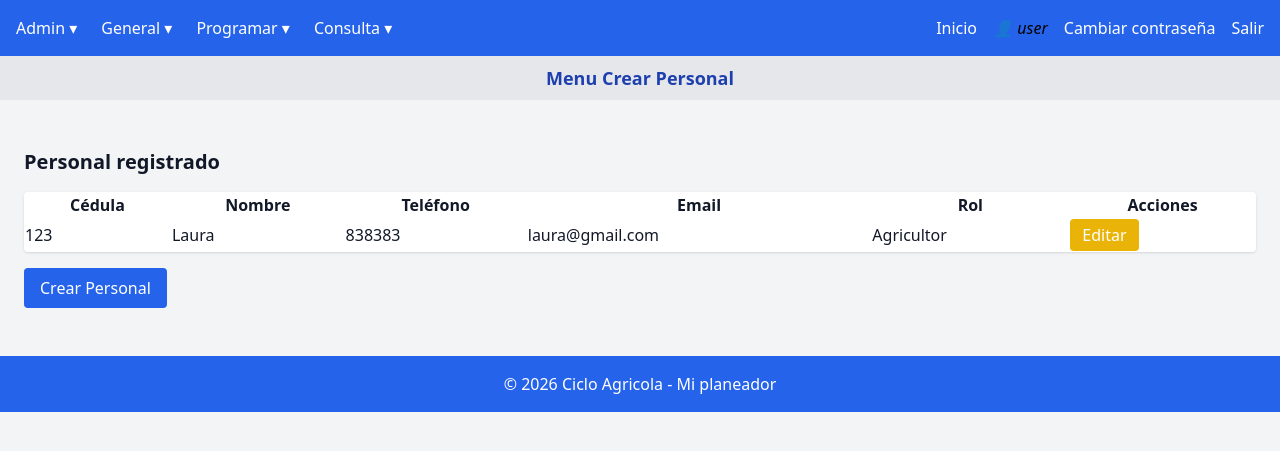
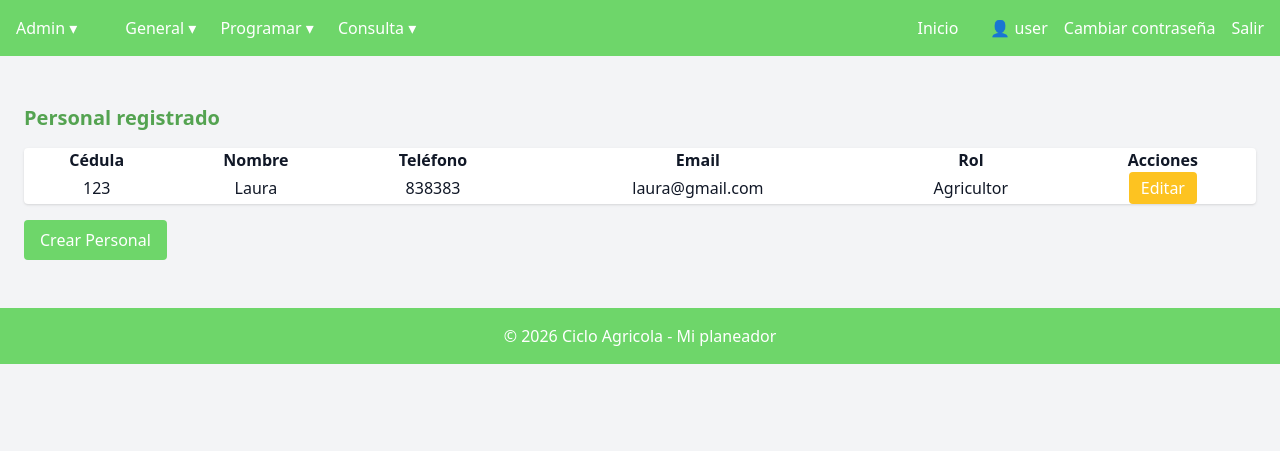
Before and after one commit to jpatarroyos/Ciclo-Agricola, a Django app: page /crear_personal/ in a window 1280 px wide. Shown: the top 451 px of the page. Run offline with Django 5.2, Linux system fonts and the light colour scheme; a user stored in the database is signed in; data comes from the database, SQL or seed files in the repository; both versions use the stored data as it was after the commit; style sheets or scripts are compiled from the project's sources; some libraries are stand-ins or nearby versions.

Commit message:
Color variables added. Changed the colors of some pages and their distribution. The logo was changed as well.

```diff
--- a/managecultivo/static/css/style.css
+++ b/managecultivo/static/css/style.css
@@ -1,3 +1,20 @@
 .share-font {
   font-family: 'Share Tech Mono', monospace;
 }
+
+/*Paleta de colores*/
+
+@import "tailwindcss";
+
+@theme {
+  --color-primary: var(--primary);
+  --color-secondary: var(--secondary);
+}
+
+:root {
+  --primary: #6ed66a;
+  --secondary: #ffffff;
+  --focus: #54a351;
+  --edit: #fdc321;
+  --editFocus: #e0ac1d;
+}
--- a/managecultivo/templates/base.html
+++ b/managecultivo/templates/base.html
@@ -15,13 +15,15 @@
 
     <!-- Navbar -->
      {% block navbar %}
-    <nav class="bg-blue-600 p-4 text-white flex justify-between">
-        <ul class="flex space-x-4">
+    <nav class="bg-[var(--primary)] p-4 text-[var(--secondary)] flex px-5">
+        <ul class="flex space-x-4 justify-between w-full items-center">
             {% if user.is_authenticated %}
                 <li><a href="{% url 'logout' %}" class="hover:underline">Salir</a></li>
             {% else %}
-                <li><a href="{% url 'home' %}" class="hover:underline">Inicio</a></li>
-                <li><a href="{% url 'login' %}" class="hover:underline">Login</a></li>
+                <li><a href="{% url 'home' %}" class="hover:underline">
+                    <img src="{% static 'assets/img/logo.png' %}" alt="Logo" class="w-[80px]">
+                </a></li>
+                <li><a href="{% url 'login' %}" class="hover:underline font-bold">Login</a></li>
             {% endif %}
         </ul>
     </nav>
@@ -33,7 +35,7 @@
     </div>
 
     <!-- Footer -->
-    <footer class="bg-blue-600 text-white text-center p-4 mt-6">
+    <footer class="bg-[var(--primary)] text-[var(--secondary)] text-center p-4 mt-6">
         <p>© 2026 Ciclo Agricola - Mi planeador</p>
     </footer>
 
--- a/managecultivo/templates/base_dashboard.html
+++ b/managecultivo/templates/base_dashboard.html
@@ -3,40 +3,40 @@
 {% load static %}
 
 {% block navbar %}
-<nav class="bg-blue-600 p-4 text-white flex justify-between">
+<nav class="bg-[var(--primary)] p-4 text-[var(--secondary)] p-4 flex justify-between">
   <ul class="flex space-x-6">
     {% if user.is_authenticated %}
         <!-- Menú privado según grupo -->
         {% if user|has_group:"Administrador" %}
             <li class="group relative">
                 <span class="cursor-pointer">Admin ▾</span>
-                <ul class="absolute hidden group-hover:block bg-blue-700 p-2 rounded">
-                    <li><a href="{% url 'crear_usuario' %}" class="block whitespace-nowrap px-2 py-1 hover:bg-blue-800">Crear Usuarios</a></li>
+                <ul class="absolute hidden group-hover:block bg-[var(--focus)] p-2 rounded">
+                    <li><a href="{% url 'crear_usuario' %}" class="block whitespace-nowrap px-2 py-1 hover:bg-[var(--primary)]">Crear Usuarios</a></li>
                 </ul>
             </li>
             <!-- Menú Cultivo -->
             <li class="group relative">
                 <span class="cursor-pointer">General ▾</span>
-                <ul class="absolute hidden group-hover:block bg-blue-700 p-2 rounded">
-                    <li><a href="#" class="block whitespace-nowrap px-2 py-1 hover:bg-blue-800">Crear Cultivo / Actividad / insumo</a></li>
-                    <li><a href="#" class="block whitespace-nowrap px-2 py-1 hover:bg-blue-800">Compra insumo</a></li>
-                    <li><a href="{% url 'crear_personal' %}" class="block whitespace-nowrap px-2 py-1 hover:bg-blue-800">Crer Personal</a></li>
-                    <li><a href="{% url 'crear_zonaagricola' %}" class="block whitespace-nowrap px-2 py-1 hover:bg-blue-800">Crear zona Agricola</a></li>
+                <ul class="absolute hidden group-hover:block bg-[var(--focus)] p-2 rounded">
+                    <li><a href="#" class="block whitespace-nowrap px-2 py-1 hover:bg-[var(--primary)]">Crear Cultivo / Actividad / insumo</a></li>
+                    <li><a href="#" class="block whitespace-nowrap px-2 py-1 hover:bg-[var(--primary)]">Compra insumo</a></li>
+                    <li><a href="{% url 'crear_personal' %}" class="block whitespace-nowrap px-2 py-1 hover:bg-[var(--primary)]">Crer Personal</a></li>
+                    <li><a href="{% url 'crear_zonaagricola' %}" class="block whitespace-nowrap px-2 py-1 hover:bg-[var(--primary)]">Crear zona Agricola</a></li>
                 </ul>
             </li>
             <!-- Menú programar -->
             <li class="group relative">
                 <span class="cursor-pointer">Programar ▾</span>
-                <ul class="absolute hidden group-hover:block bg-blue-700 p-2 rounded">
-                    <li><a href="#" class="block whitespace-nowrap px-2 py-1 hover:bg-blue-800">Crear Ciclo</a></li>
+                <ul class="absolute hidden group-hover:block bg-[var(--focus)] p-2 rounded">
+                    <li><a href="#" class="block whitespace-nowrap px-2 py-1 hover:bg-[var(--primary)]">Crear Ciclo</a></li>
                 </ul>
             </li>
             <!-- Menú  -->
             <li class="group relative">
                 <span class="cursor-pointer">Consulta ▾</span>
-                <ul class="absolute hidden group-hover:block bg-blue-700 p-2 rounded">
-                    <li><a href="#" class="block whitespace-nowrap px-2 py-1 hover:bg-blue-800">Consultar clima</a></li>
-                    <li><a href="#" class="block whitespace-nowrap px-2 py-1 hover:bg-blue-800">Consultar calendario x ciclo</a></li>
+                <ul class="absolute hidden group-hover:block bg-[var(--focus)] p-2 rounded">
+                    <li><a href="#" class="block whitespace-nowrap px-2 py-1 hover:bg-[var(--primary)]">Consultar clima</a></li>
+                    <li><a href="#" class="block whitespace-nowrap px-2 py-1 hover:bg-[var(--primary)]">Consultar calendario x ciclo</a></li>
                 </ul>
             </li>
 
@@ -45,17 +45,17 @@
   </ul>
   <ul class="flex space-x-4">
     {% if user.is_authenticated %}
-        <li><a href="{% url 'bienvenida' %}" class="hover:underline">Inicio</a></li>
-        <li class="text-m italic text-black">👤 {{ user.username }}</li>
+        <li><a href="{% url 'bienvenida' %}" class="hover:underline ">Inicio</a></li>
+        <li class="text-m text-[var(--secondary)]">👤 {{ user.username }}</li>
         <li><a href="{% url 'password_change' %}" class="hover:underline">Cambiar contraseña</a></li>
         <li><a href="{% url 'logout' %}" class="hover:underline">Salir</a></li>
     {% endif %}
   </ul>
 </nav>
 <!-- Sub-barra -->
-<div class="bg-gray-200 p-2 text-center text-lg font-semibold text-blue-800">
+<!-- <div class="bg-gray-200 p-2 text-center text-lg font-semibold text-blue-800">
   {% block subnavbar_title %}{% endblock %}
-</div>
+</div> -->
 {% endblock %}
 
 {% block content %}
--- a/managecultivo/templates/bienvenida.html
+++ b/managecultivo/templates/bienvenida.html
@@ -3,13 +3,13 @@
 
 {% block dashboard_content %}
 <div class="flex flex-col items-center justify-center h-screen text-center">
-    <h2 class="text-3xl font-bold mb-4">
+    <h2 class="text-3xl font-bold mb-4 text-[var(--primary)]">
         Hola {{ usuario.username }} !!
     </h2>
 
-  <img src="{% static 'img_agricola/logo_agricola.png' %}" alt="Logo" class="w-48 h-auto mx-auto">
+  <img src="{% static 'assets/img/logo.png' %}" alt="Logo" class="w-48 h-auto mx-auto">
 
-  <p class="text-lg mb-6">
+  <p class="text-lg mb-6 text-[var(--focus)]">
     Hoy es {{ fecha_hoy|date:"l j \\d\\e F \\d\\e Y" }}
   </p>
 </div>
--- a/managecultivo/templates/crear_personal.html
+++ b/managecultivo/templates/crear_personal.html
@@ -4,20 +4,27 @@
 
 {% block dashboard_content %}
 
-<h2 class="text-xl font-semibold mb-4">Personal registrado</h2>
-<table class="w-full bg-white shadow rounded">
-    <tr><th>Cédula</th><th>Nombre</th><th>Teléfono</th><th>Email</th><th>Rol</th><th>Acciones</th></tr>
+<h2 class="text-xl font-bold mb-4 text-[var(--focus)]">Personal registrado</h2>
+<table class="w-full bg-white shadow rounded text-center py-1">
+    <tr>
+        <th class="align-middle">Cédula</th>
+        <th class="align-middle">Nombre</th>
+        <th class="align-middle">Teléfono</th>
+        <th class="align-middle">Email</th>
+        <th class="align-middle">Rol</th>
+        <th class="align-middle">Acciones</th>
+    </tr>
     {% for persona in personas %}
-    <tr>
-        <td>{{ persona.id_cedula }}</td>
-        <td>{{ persona.nombre }}</td>
-        <td>{{ persona.telefono }}</td>
-        <td>{{ persona.email }}</td>
-        <td>{{ persona.rol }}</td>
-        <td>
+    <tr class="my-1">
+        <td class="align-middle">{{ persona.id_cedula }}</td>
+        <td class="align-middle">{{ persona.nombre }}</td>
+        <td class="align-middle">{{ persona.telefono }}</td>
+        <td class="align-middle">{{ persona.email }}</td>
+        <td class="align-middle">{{ persona.rol }}</td>
+        <td class="align-middle">
             <button type="button"
                     onclick="document.getElementById('modalEditar{{ persona.pk }}').classList.remove('hidden')"
-                    class="bg-yellow-500 text-white px-3 py-1 rounded">
+                    class="bg-[var(--edit)] hover:bg-[var(--editFocus)] text-[var(--secondary)] px-3 py-1 rounded">
                 Editar
             </button>
         </td>
@@ -29,7 +36,7 @@
 <div class="mt-4">
     <button type="button"
             onclick="document.getElementById('modalCrear').classList.remove('hidden')"
-            class="bg-blue-600 text-white px-4 py-2 rounded">
+            class="bg-[var(--primary)] hover:bg-[var(--focus)] text-[var(--secondary)] px-4 py-2 rounded">
         Crear Personal
     </button>
 </div>
@@ -55,8 +62,8 @@
         <option value="Recolector">Recolector</option>
         <option value="Varios">Varios</option>
       </select>
-      <button type="submit" name="crear_personal" class="bg-blue-600 text-white px-4 py-2 rounded">Guardar</button>
-      <button type="button" onclick="document.getElementById('modalCrear').classList.add('hidden')" class="bg-gray-400 text-white px-4 py-2 rounded">Cancelar</button>
+      <button type="submit" name="crear_personal" class="bg-blue-600 text-[var(--secondary)] px-4 py-2 rounded">Guardar</button>
+      <button type="button" onclick="document.getElementById('modalCrear').classList.add('hidden')" class="bg-gray-400 text-[var(--secondary)] px-4 py-2 rounded">Cancelar</button>
     </form>
   </div>
 </div>
@@ -84,7 +91,7 @@
         <option value="Recolector" {% if persona.rol == "Recolector" %}selected{% endif %}>Recolector</option>
         <option value="Varios" {% if persona.rol == "Varios" %}selected{% endif %}>Varios</option>
       </select>
-      <button type="submit" name="editar_personal" class="bg-yellow-500 text-white px-4 py-2 rounded">Guardar cambios</button>
+      <button type="submit" name="editar_personal" class="bg-[var(--edit)] hover:bg-[var(--editFocus)] text-[var(--secondary)] px-4 py-2 rounded">Guardar cambios</button>
       <button type="button" onclick="document.getElementById('modalEditar{{ persona.pk }}').classList.add('hidden')" class="bg-gray-400 text-white px-4 py-2 rounded">Cancelar</button>
     </form>
   </div>
--- a/managecultivo/templates/home.html
+++ b/managecultivo/templates/home.html
@@ -6,10 +6,10 @@
 {% block content %}
 <div class="text-center">
     <!-- Logo -->
-    <img src="{% static 'img_agricola/logo_agricola.png' %}" alt="Logo CicloAgricola" class="mx-auto w-90 h-32">
+    <img src="{% static 'assets/img/logo.png' %}" alt="Logo CicloAgricola" class="mx-auto w-1/4">
 
     <!-- Slogan debajo del logo -->
-     <h2 class="mt-4 text-2xl font-semibold text-blue-700 italic">
+     <h2 class="mt-4 text-2xl font-semibold text-[var(--primary)] italic">
         Planificacion de ciclos Agricolas
     </h2>
     <!-- Imagen  -->
```
Also changed, not shown: managecultivo/templates/login.html (+7 -7 lines), db.sqlite3, managecultivo/static/assets/img/agricola.jpg (renamed from managecultivo/static/img_agricola/agricola.jpg), managecultivo/static/assets/img/logo.png (added), managecultivo/static/img_agricola/logo_agricola.png (deleted), 2 other files.
